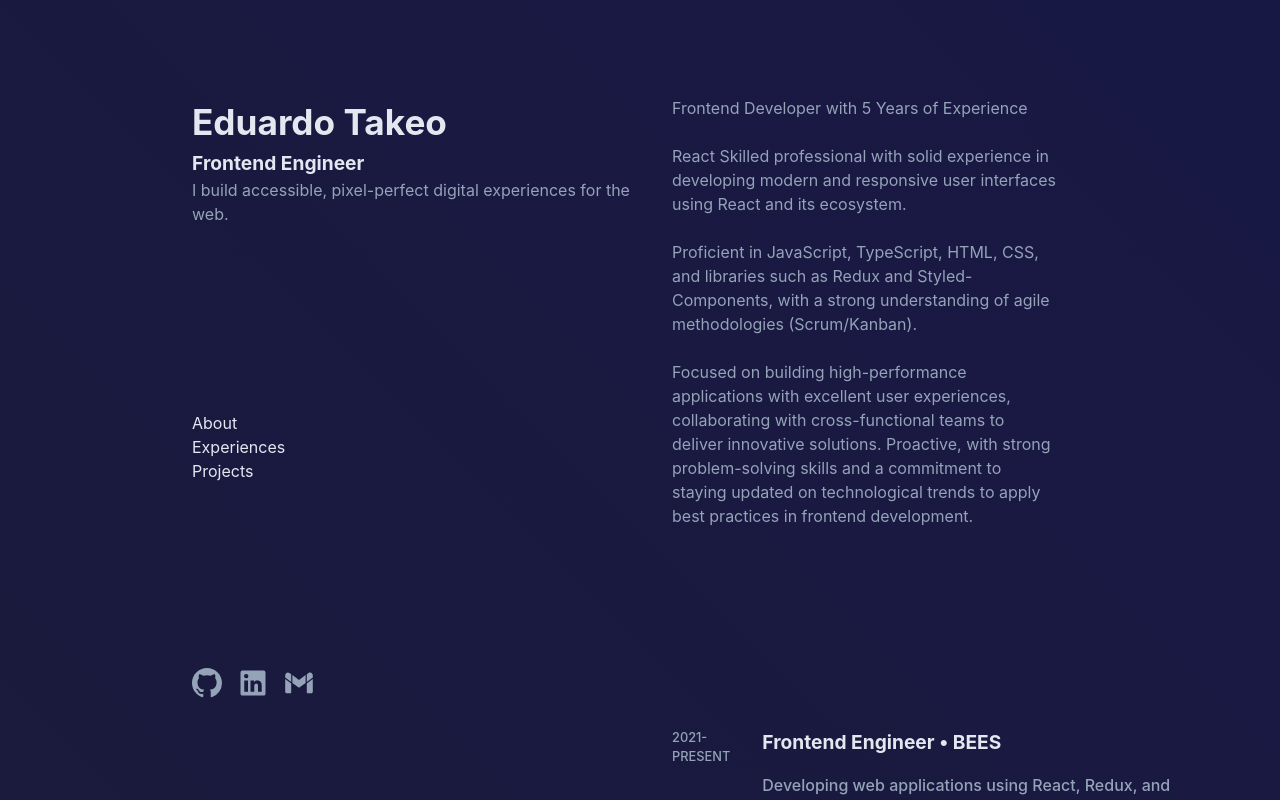
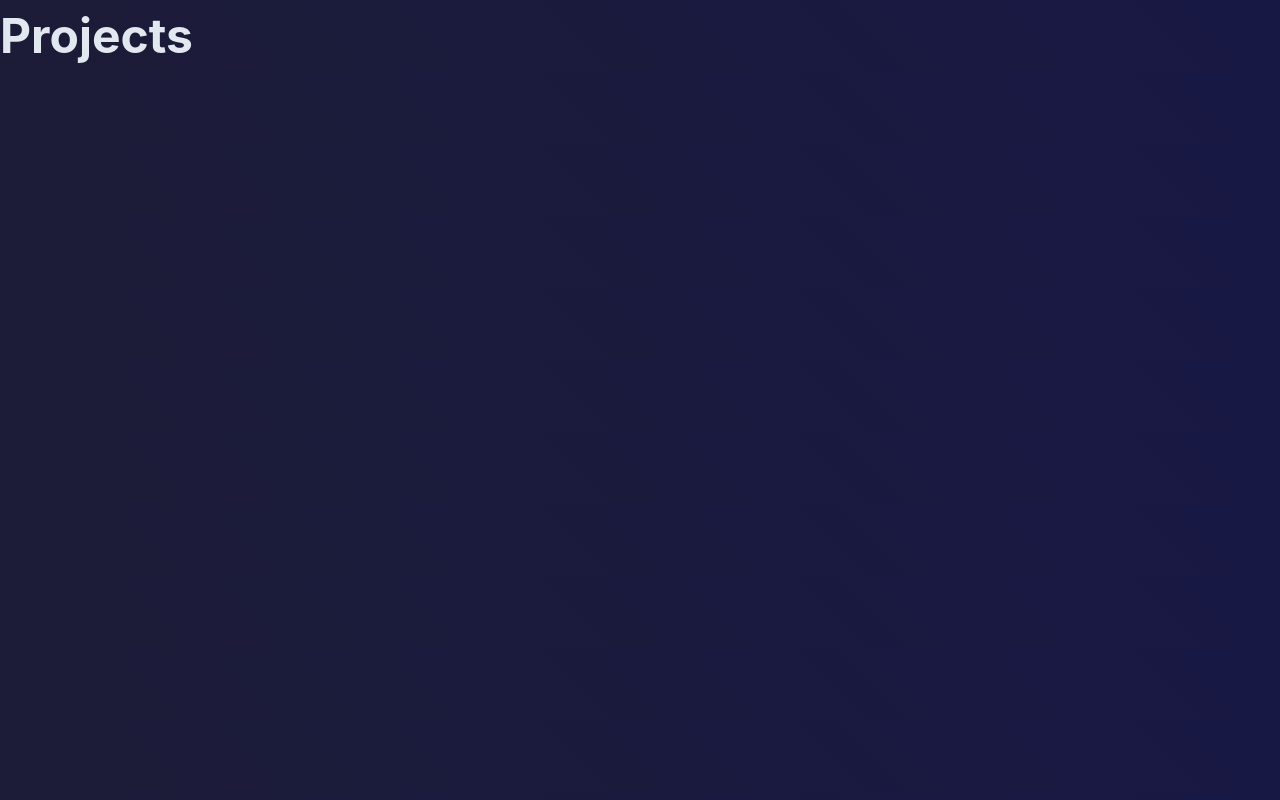
Before and after one commit to eduardo-takeo/v3, a React (Vite) app: page /projects in a window 1280 px wide. Shown: the top 800 px of the page. Built offline with nearby package versions, Linux system fonts and the light colour scheme.

Commit message:
feat: implement route system for multiple pages

```diff
--- a/package.json
+++ b/package.json
@@ -14,7 +14,8 @@
     "i18next-http-backend": "^3.0.1",
     "react": "^18.3.1",
     "react-dom": "^18.3.1",
-    "react-i18next": "^15.1.1"
+    "react-i18next": "^15.1.1",
+    "react-router": "^7.0.1"
   },
   "devDependencies": {
     "@eslint/js": "^9.13.0",
--- a/src/main.tsx
+++ b/src/main.tsx
@@ -1,12 +1,12 @@
 import { StrictMode } from "react";
 import { createRoot } from "react-dom/client";
 import "./index.scss";
-import App from "./App.tsx";
+import RoutesProvider from "./routes.tsx";
 
 import "./i18n";
 
 createRoot(document.getElementById("root")!).render(
   <StrictMode>
-    <App />
+    <RoutesProvider />
   </StrictMode>
 );
--- /dev/null
+++ b/src/routes.tsx
@@ -0,0 +1,16 @@
+import { BrowserRouter, Routes, Route } from "react-router";
+import App from "./App";
+import Projects from "./views/Projects/Projects";
+
+const RoutesProvider = () => {
+  return (
+    <BrowserRouter>
+      <Routes>
+        <Route path="/" element={<App />} />
+        <Route path="/projects" element={<Projects />} />
+      </Routes>
+    </BrowserRouter>
+  );
+};
+
+export default RoutesProvider;
--- /dev/null
+++ b/src/views/Projects/Projects.scss
@@ -0,0 +1,2 @@
+.container {
+}
--- /dev/null
+++ b/src/views/Projects/Projects.tsx
@@ -0,0 +1,11 @@
+import "./Projects.scss";
+
+const Projects = () => {
+  return (
+    <div>
+      <h1>Projects</h1>
+    </div>
+  );
+};
+
+export default Projects;
```
Also changed, not shown: 1 other file (tests, documents, lock files or other folders).
